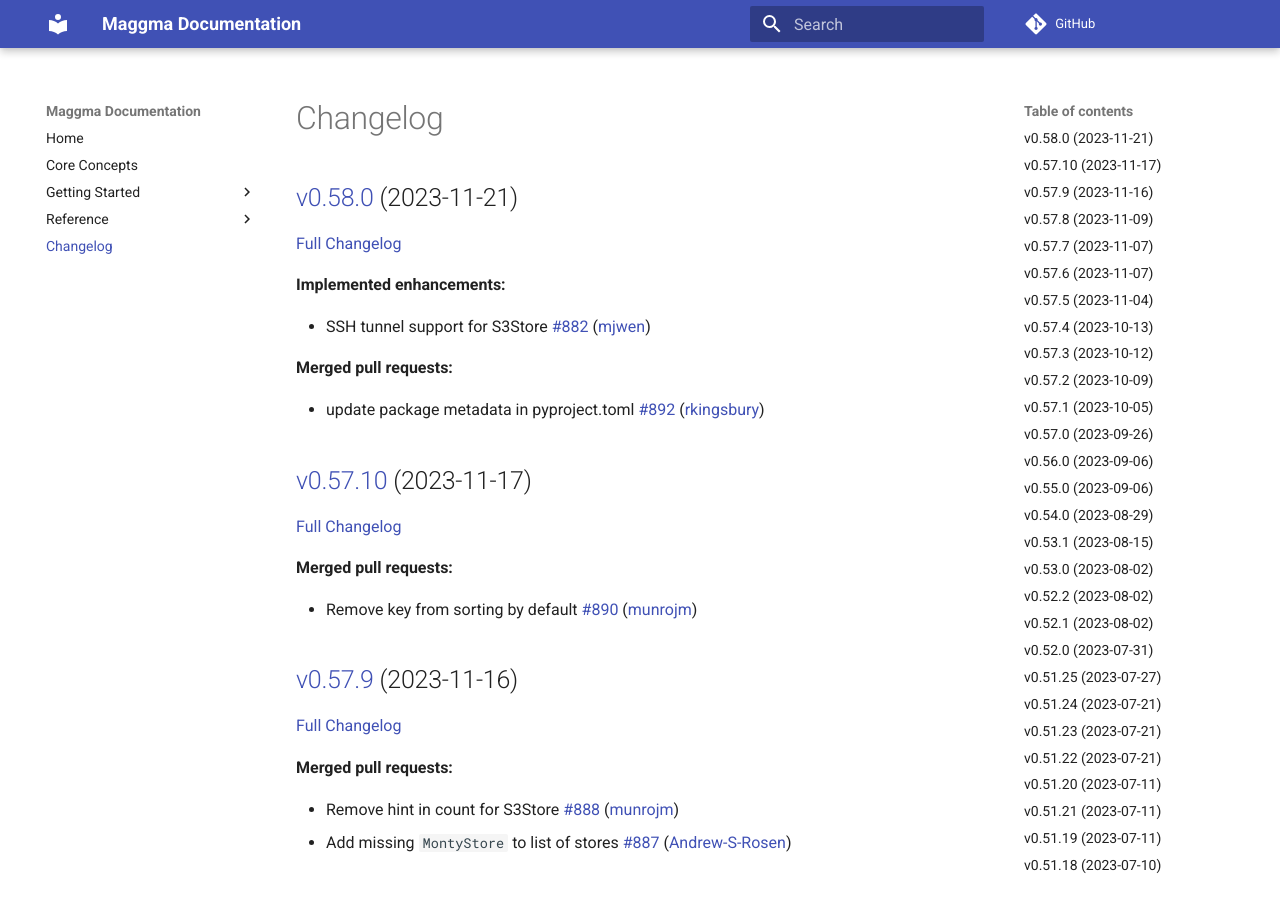
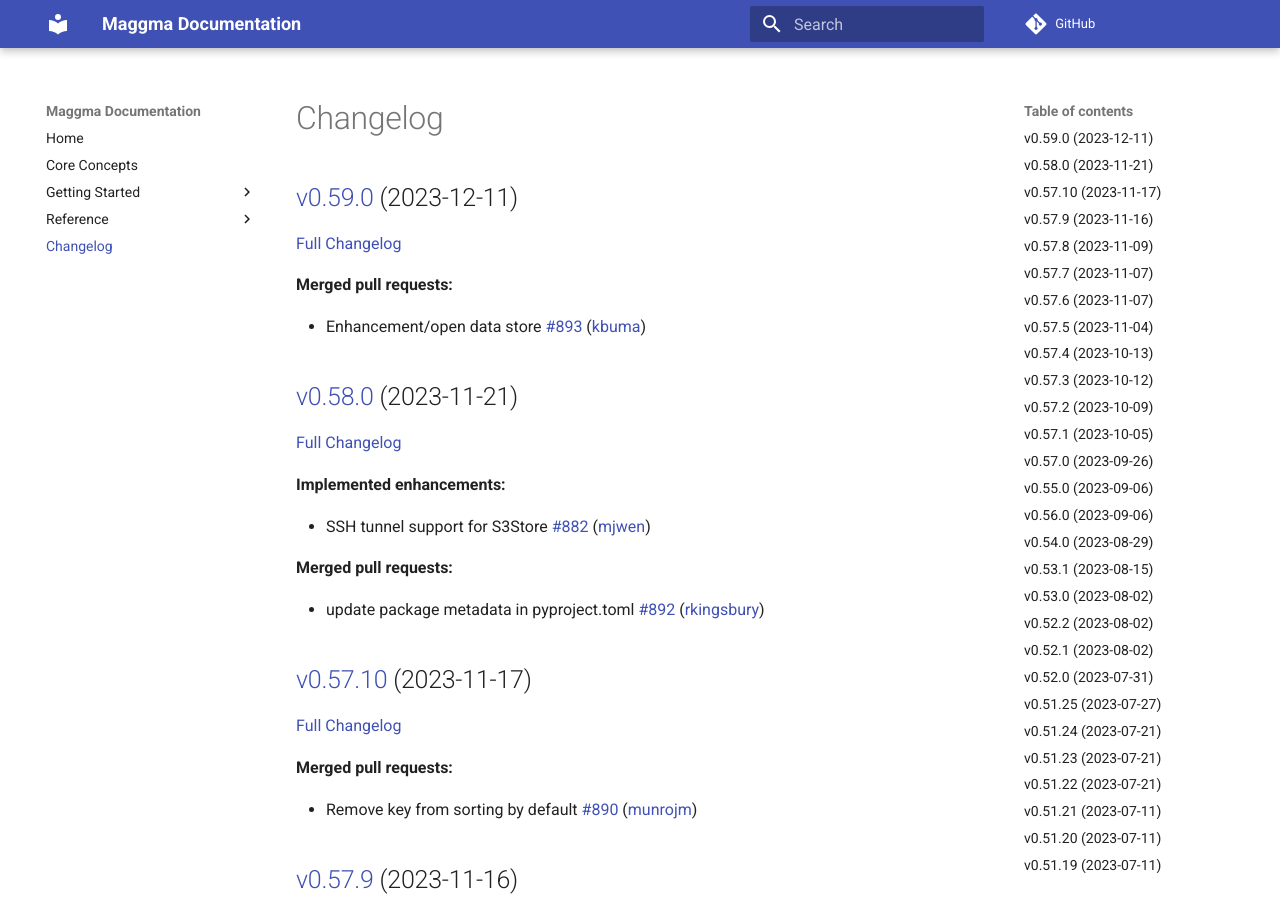
Before and after one commit to materialsproject/maggma, an MkDocs documentation site: the page built from docs/CHANGELOG.md, in a window 1280 px wide and 900 px high. Built offline with MkDocs 1.6.1 and Material for MkDocs 9.7.7, drawn with Linux system fonts in a browser that asks for light colours; comment, search, counter and statistics services are not loaded; some of the changed text lies outside the part shown.

Commit message:
Updated CHANGELOG.md

```diff
--- a/docs/CHANGELOG.md
+++ b/docs/CHANGELOG.md
@@ -1,4 +1,12 @@
 # Changelog
+
+## [v0.59.0](https://github.com/materialsproject/maggma/tree/v0.59.0) (2023-12-11)
+
+[Full Changelog](https://github.com/materialsproject/maggma/compare/v0.58.0...v0.59.0)
+
+**Merged pull requests:**
+
+- Enhancement/open data store [\#893](https://github.com/materialsproject/maggma/pull/893) ([kbuma](https://github.com/kbuma))
 
 ## [v0.58.0](https://github.com/materialsproject/maggma/tree/v0.58.0) (2023-11-21)
 
@@ -105,7 +113,7 @@
 
 ## [v0.57.0](https://github.com/materialsproject/maggma/tree/v0.57.0) (2023-09-26)
 
-[Full Changelog](https://github.com/materialsproject/maggma/compare/v0.56.0...v0.57.0)
+[Full Changelog](https://github.com/materialsproject/maggma/compare/v0.55.0...v0.57.0)
 
 **Merged pull requests:**
 
@@ -115,13 +123,13 @@
 - Automated dependency upgrades [\#860](https://github.com/materialsproject/maggma/pull/860) ([github-actions[bot]](https://github.com/apps/github-actions))
 - Update @arosen93 to @Andrew-S-Rosen [\#859](https://github.com/materialsproject/maggma/pull/859) ([Andrew-S-Rosen](https://github.com/Andrew-S-Rosen))
 
+## [v0.55.0](https://github.com/materialsproject/maggma/tree/v0.55.0) (2023-09-06)
+
+[Full Changelog](https://github.com/materialsproject/maggma/compare/v0.56.0...v0.55.0)
+
 ## [v0.56.0](https://github.com/materialsproject/maggma/tree/v0.56.0) (2023-09-06)
 
-[Full Changelog](https://github.com/materialsproject/maggma/compare/v0.55.0...v0.56.0)
-
-## [v0.55.0](https://github.com/materialsproject/maggma/tree/v0.55.0) (2023-09-06)
-
-[Full Changelog](https://github.com/materialsproject/maggma/compare/v0.54.0...v0.55.0)
+[Full Changelog](https://github.com/materialsproject/maggma/compare/v0.54.0...v0.56.0)
 
 **Closed issues:**
 
@@ -212,7 +220,7 @@
 
 ## [v0.51.22](https://github.com/materialsproject/maggma/tree/v0.51.22) (2023-07-21)
 
-[Full Changelog](https://github.com/materialsproject/maggma/compare/v0.51.20...v0.51.22)
+[Full Changelog](https://github.com/materialsproject/maggma/compare/v0.51.21...v0.51.22)
 
 **Closed issues:**
 
@@ -222,13 +230,13 @@
 
 - misc. MontyStore improvements [\#827](https://github.com/materialsproject/maggma/pull/827) ([rkingsbury](https://github.com/rkingsbury))
 
+## [v0.51.21](https://github.com/materialsproject/maggma/tree/v0.51.21) (2023-07-11)
+
+[Full Changelog](https://github.com/materialsproject/maggma/compare/v0.51.20...v0.51.21)
+
 ## [v0.51.20](https://github.com/materialsproject/maggma/tree/v0.51.20) (2023-07-11)
 
-[Full Changelog](https://github.com/materialsproject/maggma/compare/v0.51.21...v0.51.20)
-
-## [v0.51.21](https://github.com/materialsproject/maggma/tree/v0.51.21) (2023-07-11)
-
-[Full Changelog](https://github.com/materialsproject/maggma/compare/v0.51.19...v0.51.21)
+[Full Changelog](https://github.com/materialsproject/maggma/compare/v0.51.19...v0.51.20)
 
 **Merged pull requests:**
 
@@ -284,15 +292,11 @@
 
 ## [v0.51.13](https://github.com/materialsproject/maggma/tree/v0.51.13) (2023-07-06)
 
-[Full Changelog](https://github.com/materialsproject/maggma/compare/v0.51.10...v0.51.13)
+[Full Changelog](https://github.com/materialsproject/maggma/compare/v0.51.11...v0.51.13)
 
 **Merged pull requests:**
 
 - Add explicit store close to resources [\#814](https://github.com/materialsproject/maggma/pull/814) ([munrojm](https://github.com/munrojm))
-
-## [v0.51.10](https://github.com/materialsproject/maggma/tree/v0.51.10) (2023-06-27)
-
-[Full Changelog](https://github.com/materialsproject/maggma/compare/v0.51.11...v0.51.10)
 
 ## [v0.51.11](https://github.com/materialsproject/maggma/tree/v0.51.11) (2023-06-27)
 
@@ -300,7 +304,11 @@
 
 ## [v0.51.12](https://github.com/materialsproject/maggma/tree/v0.51.12) (2023-06-27)
 
-[Full Changelog](https://github.com/materialsproject/maggma/compare/v0.51.9...v0.51.12)
+[Full Changelog](https://github.com/materialsproject/maggma/compare/v0.51.10...v0.51.12)
+
+## [v0.51.10](https://github.com/materialsproject/maggma/tree/v0.51.10) (2023-06-27)
+
+[Full Changelog](https://github.com/materialsproject/maggma/compare/v0.51.9...v0.51.10)
 
 **Merged pull requests:**
 
@@ -511,19 +519,19 @@
 
 ## [v0.49.9](https://github.com/materialsproject/maggma/tree/v0.49.9) (2022-11-01)
 
-[Full Changelog](https://github.com/materialsproject/maggma/compare/v0.49.7...v0.49.9)
+[Full Changelog](https://github.com/materialsproject/maggma/compare/v0.49.8...v0.49.9)
 
 **Merged pull requests:**
 
 - Parse datetime with dateutil [\#741](https://github.com/materialsproject/maggma/pull/741) ([munrojm](https://github.com/munrojm))
 
+## [v0.49.8](https://github.com/materialsproject/maggma/tree/v0.49.8) (2022-10-25)
+
+[Full Changelog](https://github.com/materialsproject/maggma/compare/v0.49.7...v0.49.8)
+
 ## [v0.49.7](https://github.com/materialsproject/maggma/tree/v0.49.7) (2022-10-25)
 
-[Full Changelog](https://github.com/materialsproject/maggma/compare/v0.49.8...v0.49.7)
-
-## [v0.49.8](https://github.com/materialsproject/maggma/tree/v0.49.8) (2022-10-25)
-
-[Full Changelog](https://github.com/materialsproject/maggma/compare/v0.49.6...v0.49.8)
+[Full Changelog](https://github.com/materialsproject/maggma/compare/v0.49.6...v0.49.7)
 
 **Merged pull requests:**
 
@@ -740,15 +748,15 @@
 
 ## [v0.44.0](https://github.com/materialsproject/maggma/tree/v0.44.0) (2022-03-07)
 
-[Full Changelog](https://github.com/materialsproject/maggma/compare/v0.42.0...v0.44.0)
+[Full Changelog](https://github.com/materialsproject/maggma/compare/v0.43.0...v0.44.0)
+
+## [v0.43.0](https://github.com/materialsproject/maggma/tree/v0.43.0) (2022-03-07)
+
+[Full Changelog](https://github.com/materialsproject/maggma/compare/v0.42.0...v0.43.0)
 
 ## [v0.42.0](https://github.com/materialsproject/maggma/tree/v0.42.0) (2022-03-07)
 
-[Full Changelog](https://github.com/materialsproject/maggma/compare/v0.43.0...v0.42.0)
-
-## [v0.43.0](https://github.com/materialsproject/maggma/tree/v0.43.0) (2022-03-07)
-
-[Full Changelog](https://github.com/materialsproject/maggma/compare/v0.41.1...v0.43.0)
+[Full Changelog](https://github.com/materialsproject/maggma/compare/v0.41.1...v0.42.0)
 
 **Merged pull requests:**
 
```
